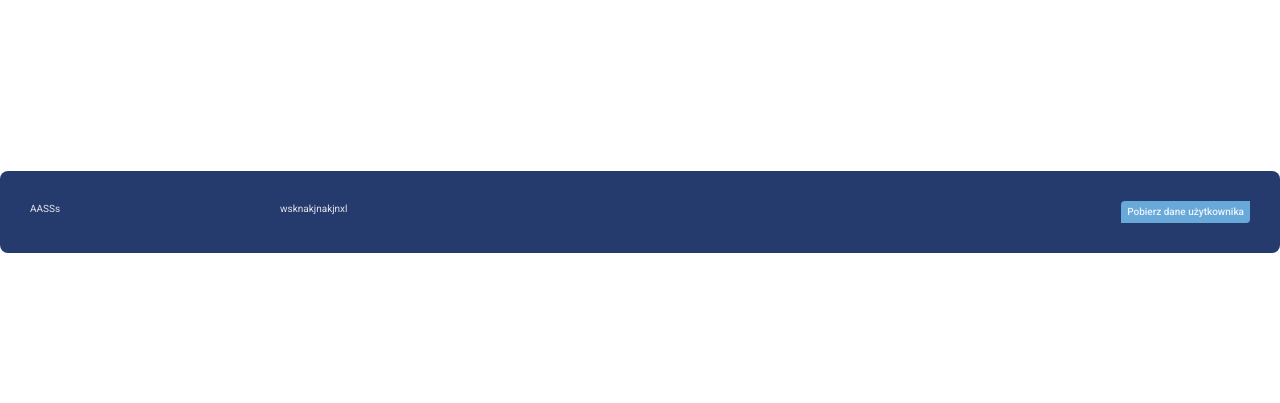
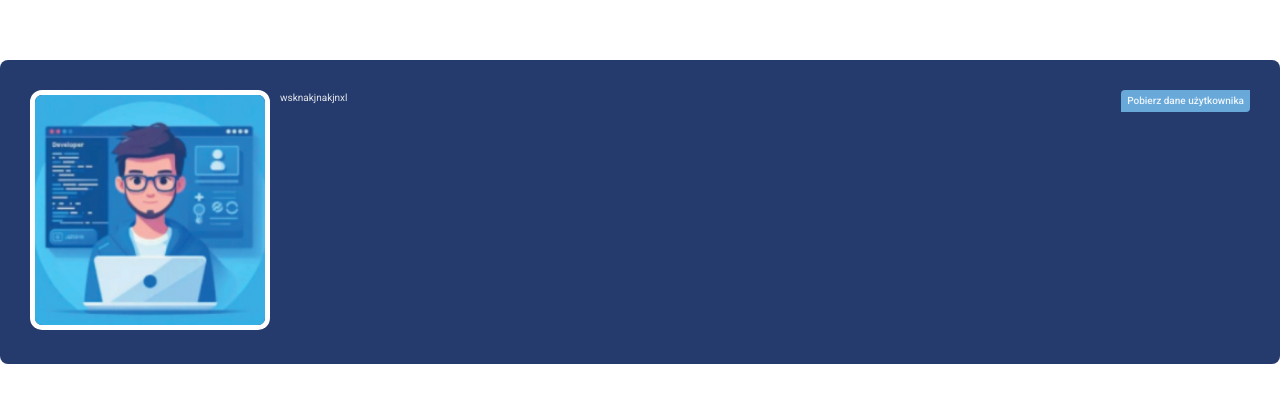
Before and after one commit to AdNowacki/Webwizards, a Vue app: page / in a window 1280 px wide. Shown: the part 181-584 px from the top of the page. Built offline with nearby package versions, Linux system fonts and the light colour scheme.

Commit message:
Created Avatar component

```diff
--- a/src/components/molecules/Avatar/Avatar.vue
+++ b/src/components/molecules/Avatar/Avatar.vue
@@ -1,16 +1,13 @@
 <template>
-  <div @click="clickHandler" :class="componentClasses">{{ label }}</div>
+  <figure class="avatar">
+    <img :src="src" alt="Avatar" class="avatar__picture" />
+  </figure>
 </template>
 
 <script setup>
-import { computed } from 'vue'
 
 defineProps({
   src: String,
-});
-
-const componentClasses = computed(() => {
-  return ['avatar', props.variant ? `avatar--${props.variant}` : ''];
 });
 
 </script>
--- a/src/components/molecules/Avatar/style.scss
+++ b/src/components/molecules/Avatar/style.scss
@@ -0,0 +1,16 @@
+.avatar {
+  border-radius: var(--border-radius-default);
+  width: 100%;
+  aspect-ratio: 1;
+  margin: 0;
+  padding: 0;
+  display: block;
+
+  &__picture {
+    border-radius: var(--border-radius-m);
+    border: 5px solid var(--border-color-default);
+    width: 100%;
+    height: 100%;
+    object-fit: cover;
+  }
+}
--- a/src/components/organisms/UserCard/UserCard.vue
+++ b/src/components/organisms/UserCard/UserCard.vue
@@ -1,6 +1,6 @@
 <template>
   <div class="user-card">
-    <UserCardContact />
+    <UserCardContact src="/public/avatar.jpg" />
     <div class="user-card__details">
       CCCC
     </div>
--- a/src/components/organisms/UserCardContact/UserCardContact.vue
+++ b/src/components/organisms/UserCardContact/UserCardContact.vue
@@ -1,7 +1,7 @@
 <template>
   <div class="user-card-contact">
-    <div class="user-card-contact__col user-card-contact__col--xs">
-      AASSs
+    <div v-if="src" class="user-card-contact__col user-card-contact__col--xs">
+      <Avatar :src="src" />
     </div>
     <div class="user-card-contact__col">
       wsknakjnakjnxl
@@ -14,6 +14,7 @@
 
 <script setup>
 import Btn from '@/components/atoms/Btn/Btn.vue'
+import Avatar from '@/components/molecules/Avatar/Avatar.vue';
 
 defineProps({
   src: String,
--- a/src/style.css
+++ b/src/style.css
@@ -2,7 +2,9 @@
   --max-width-page: 1280px;
   --border-radius-default: 8px;
   --border-radius-xs: 4px;
+  --border-radius-m: 12px;
   --gap-default: 20px;
+  --border-color-default: #fff;
 
   font-family: Roboto, system-ui, Avenir, Helvetica, Arial, sans-serif;
   line-height: 1.5;
```
Also changed, not shown: public/avatar.jpg (added).
